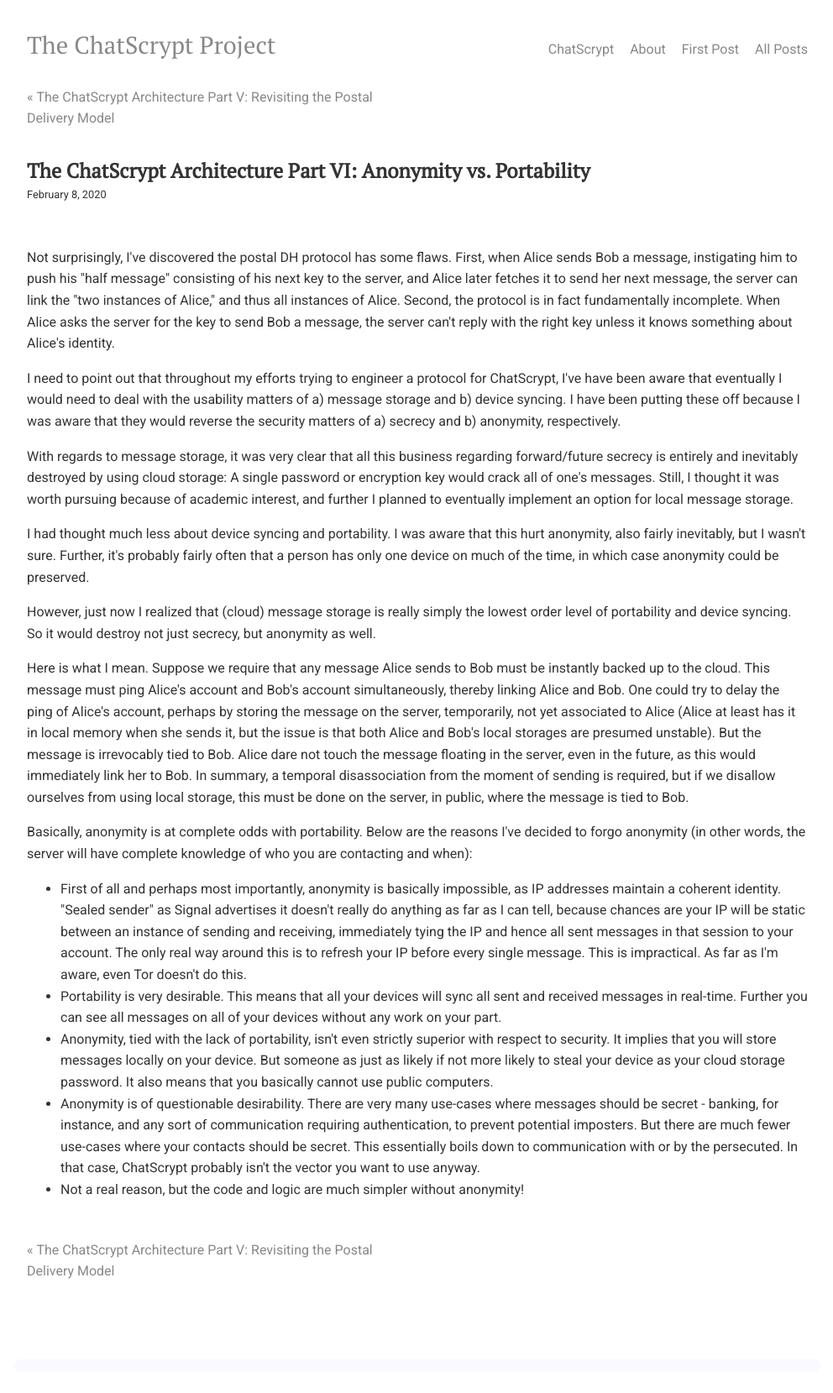
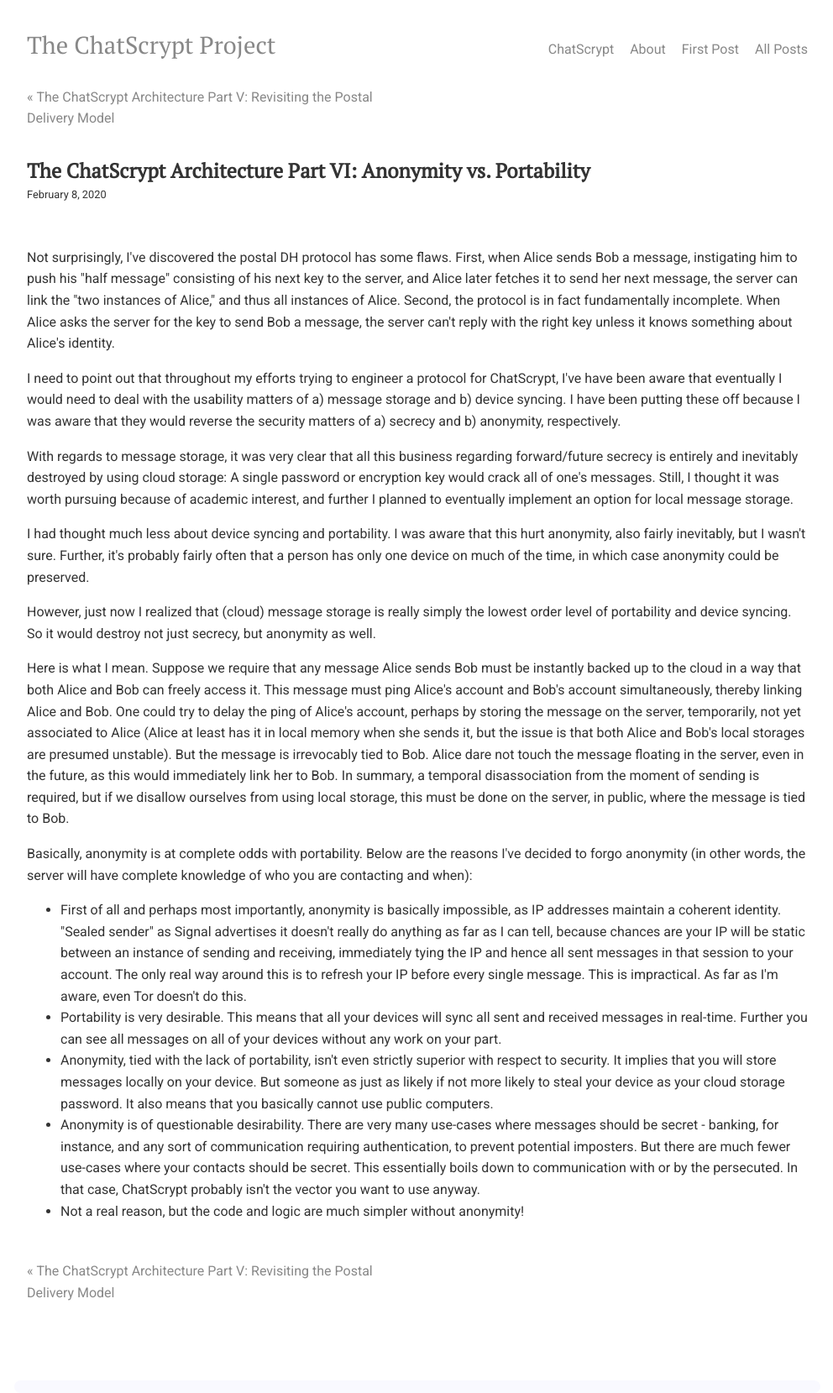
Before and after one commit to chatscrypt/chatscrypt.github.io, a Jekyll site: the page built from _posts/2020-02-08-the-chatscrypt-architecture-part-v-anonymity-vs-portability.html, in a window 1280 px wide. Shown: the whole page at 84% size, without its empty margins (143-1135 px from the left). Built offline with Jekyll 4.4.1, drawn with Linux system fonts in a browser that asks for light colours; comment, search, counter and statistics services are not loaded; before the commit the page ends 1634 px from its top, so only the background shows below that.

Commit message:
Update 2020-02-08-the-chatscrypt-architecture-part-v-anonymity-vs-portability.html

```diff
--- a/_posts/2020-02-08-the-chatscrypt-architecture-part-v-anonymity-vs-portability.html
+++ b/_posts/2020-02-08-the-chatscrypt-architecture-part-v-anonymity-vs-portability.html
@@ -15,7 +15,7 @@
 
 <p>However, just now I realized that (cloud) message storage is really simply the lowest order level of portability and device syncing. So it would destroy not just secrecy, but anonymity as well.
 
-<p>Here is what I mean. Suppose we require that any message Alice sends to Bob must be instantly backed up to the cloud. This message must ping Alice's account and Bob's account simultaneously, thereby linking Alice and Bob. One could try to delay the ping of Alice's account, perhaps by storing the message on the server, temporarily, not yet associated to Alice (Alice at least has it in local memory when she sends it, but the issue is that both Alice and Bob's local storages are presumed unstable). But the message is irrevocably tied to Bob. Alice dare not touch the message floating in the server, even in the future, as this would immediately link her to Bob. In summary, a temporal disassociation from the moment of sending is required, but if we disallow ourselves from using local storage, this must be done on the server, in public, where the message is tied to Bob.
+<p>Here is what I mean. Suppose we require that any message Alice sends Bob must be instantly backed up to the cloud in a way that both Alice and Bob can freely access it. This message must ping Alice's account and Bob's account simultaneously, thereby linking Alice and Bob. One could try to delay the ping of Alice's account, perhaps by storing the message on the server, temporarily, not yet associated to Alice (Alice at least has it in local memory when she sends it, but the issue is that both Alice and Bob's local storages are presumed unstable). But the message is irrevocably tied to Bob. Alice dare not touch the message floating in the server, even in the future, as this would immediately link her to Bob. In summary, a temporal disassociation from the moment of sending is required, but if we disallow ourselves from using local storage, this must be done on the server, in public, where the message is tied to Bob.
 
 <p>Basically, anonymity is at complete odds with portability. Below are the reasons I've decided to forgo anonymity (in other words, the server will have complete knowledge of who you are contacting and when):
 
```
